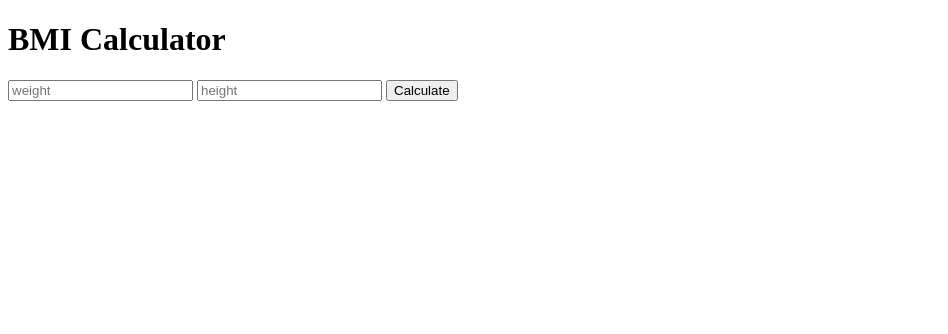
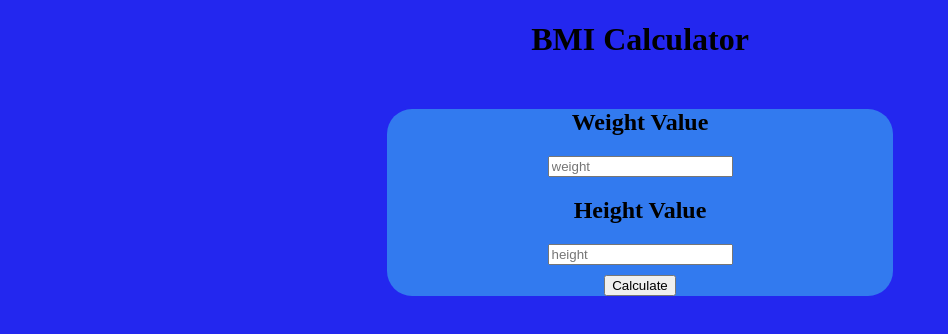
Before and after one commit to manuva1/MyCalculatorjs, a website: page bmiCalculator.html in a window 1280 px wide. Shown: the whole page, without its empty margins (0-948 px from the left). Drawn offline with Linux system fonts and the light colour scheme.

Commit message:
styled pages

```diff
--- a/bmiCalculator.html
+++ b/bmiCalculator.html
@@ -1,15 +1,29 @@
 <!DOCTYPE html>
 <html lang="en" dir="ltr">
+
 <head>
   <meta charset="utf-8">
   <title>BMI Calculator</title>
+  <link rel="stylesheet" href="css/style.css">
 </head>
+
 <body>
   <h1>BMI Calculator</h1>
+
+  <div class='main-window'>
+    <div class='main-content'>
       <form class="" action="/bmiCalculator" method="POST">
+        <h2>Weight Value</h2>
         <input type="text" name='weight' placeholder="weight">
+        <br />
+        <h2>Height Value</h2>
         <input type="text" name="height" placeholder="height">
+        <br />
         <button type="submit" name="submit">Calculate</button>
       </form>
+    </div>
+  </div>
+
 </body>
+
 </html>
--- a/css/style.css
+++ b/css/style.css
@@ -1,7 +1,23 @@
 body {
-  background-color: #8db3ef;
+  background-color: #2327ef;
 }
 
 h1 {
-  color: white;
+  text-align: center;
 }
+
+.main-window {
+  margin: auto 30%;
+  position: relative;
+}
+
+.main-content {
+  background-color: #327aef;
+  margin: 10% auto;
+  text-align: center;
+  border-radius: 25px;
+}
+
+.main-content button {
+  margin-top: 10px;
+}
```
Also changed, not shown: index.html (+14 -0 lines). Lines whose indentation alone changed are shown as unchanged.
